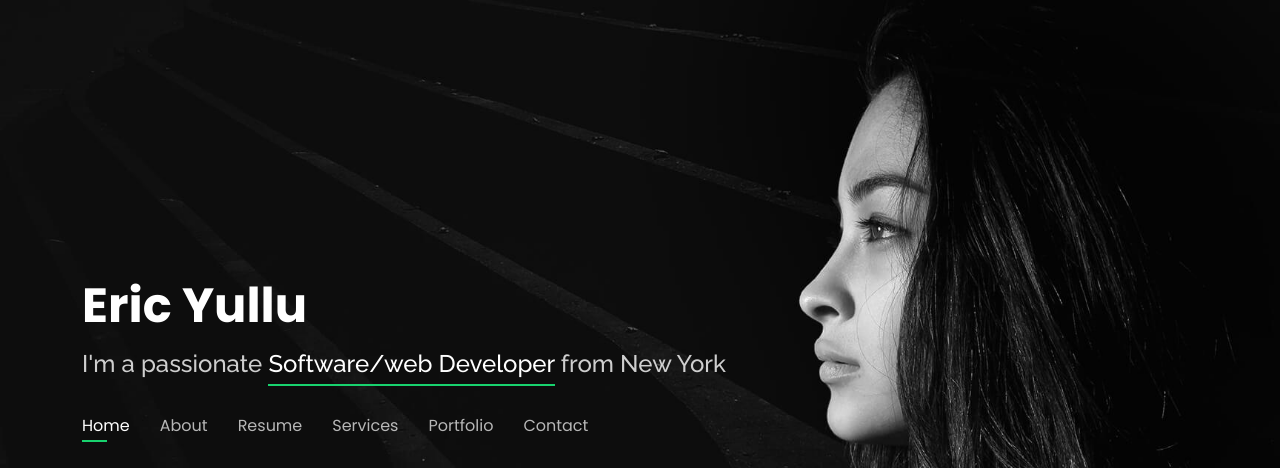
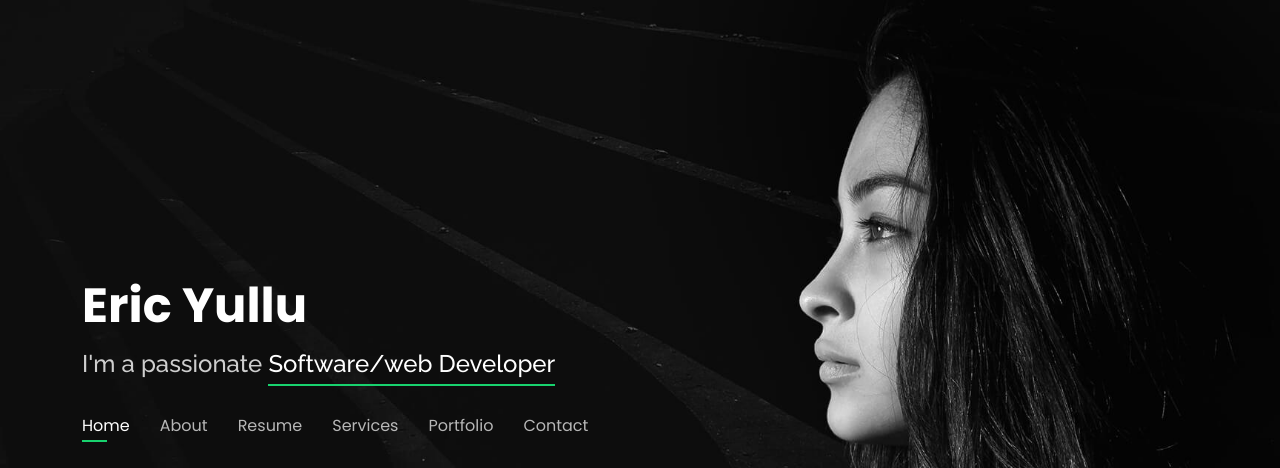
Before and after one commit to yullu/yullu.github.io, a plain HTML site: page index.html in a window 1280 px wide. Shown: the top 468 px of the page. Drawn offline with nearby package versions, Linux system fonts and the light colour scheme.

Commit message:
Update index.html

```diff
--- a/index.html
+++ b/index.html
@@ -45,7 +45,7 @@
       <h1><a href="index.html">Eric Yullu</a></h1>
       <!-- Uncomment below if you prefer to use an image logo -->
       <!-- <a href="index.html" class="mr-auto"><img src="assets/img/logo.png" alt="" class="img-fluid"></a> -->
-      <h2>I'm a passionate <span>Software/web Developer</span> from New York</h2>
+      <h2>I'm a passionate <span>Software/web Developer</span></h2>
 
       <nav id="navbar" class="navbar">
         <ul>
```
